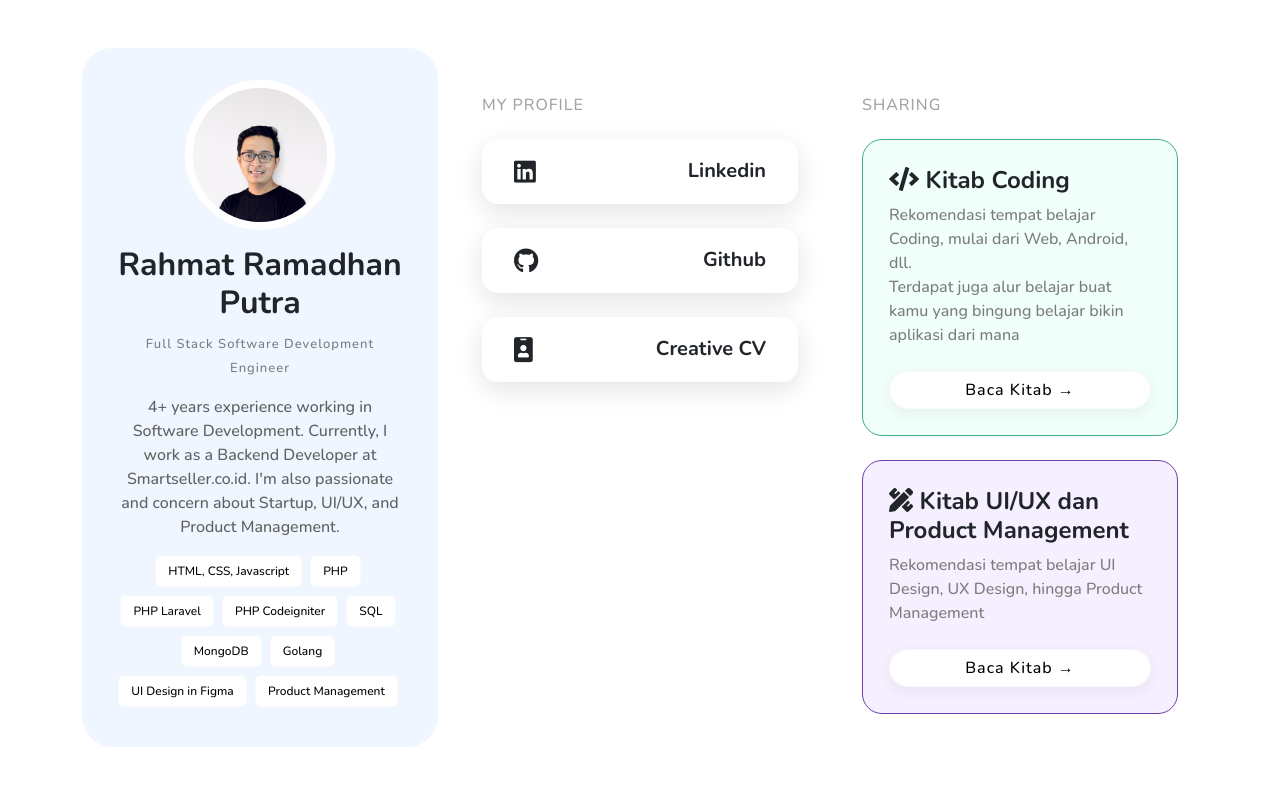
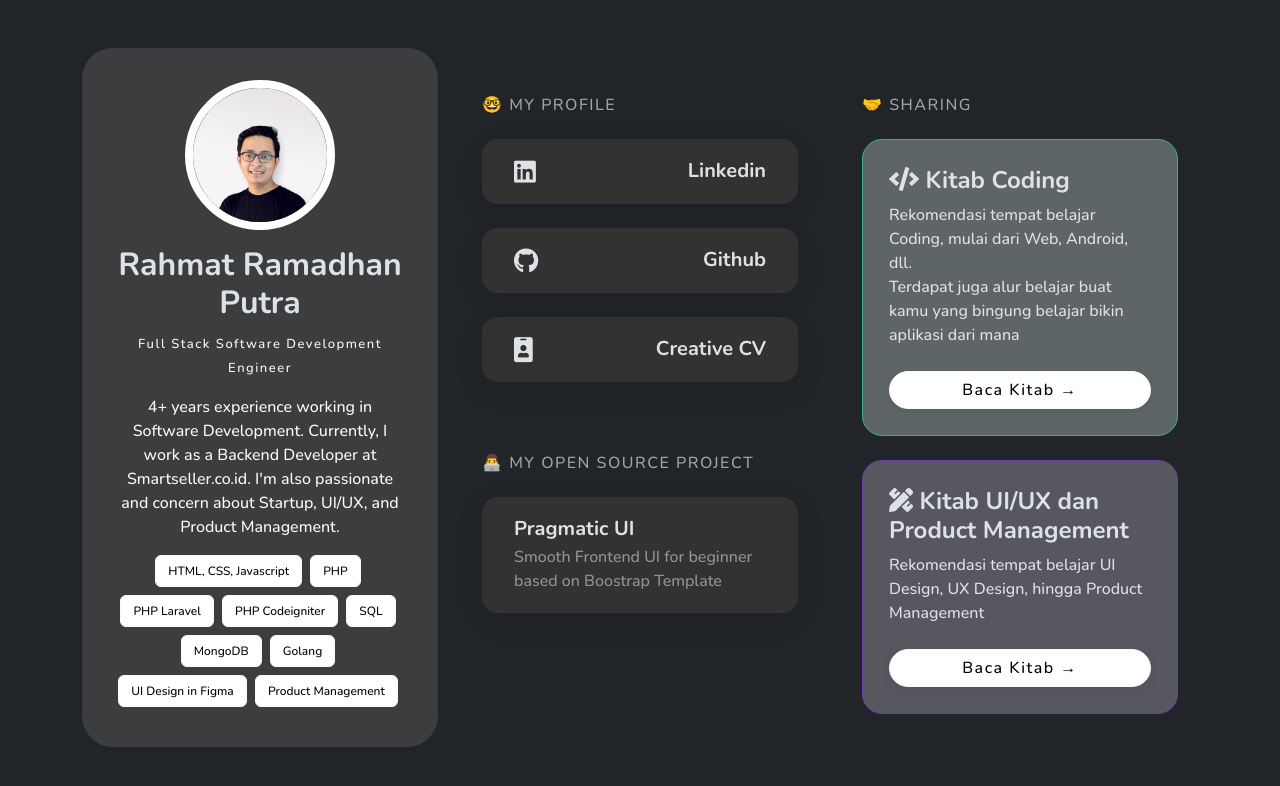
Before and after one commit to rahmatrdn/rahmatrdn.github.io, a plain HTML site: page index.html in a window 1280 px wide. Drawn offline with nearby package versions, Linux system fonts and the light colour scheme.

Commit message:
feat: change theme to dark

```diff
--- a/index.html
+++ b/index.html
@@ -1,5 +1,5 @@
 <!doctype html>
-<html lang="en">
+<html lang="en" data-bs-theme="dark">
 
 <head>
     <meta charset="utf-8">
@@ -13,8 +13,7 @@
         crossorigin="anonymous" />
 
     <!-- Initial Framework CSS Boostrap v5.2.1 -->
-    <link href="https://cdn.jsdelivr.net/npm/bootstrap@5.2.1/dist/css/bootstrap.min.css" rel="stylesheet"
-        integrity="sha384-iYQeCzEYFbKjA/T2uDLTpkwGzCiq6soy8tYaI1GyVh/UjpbCx/TYkiZhlZB6+fzT" crossorigin="anonymous">
+    <link href="https://cdn.jsdelivr.net/npm/bootstrap@5.3.0-alpha1/dist/css/bootstrap.min.css" rel="stylesheet" integrity="sha384-GLhlTQ8iRABdZLl6O3oVMWSktQOp6b7In1Zl3/Jr59b6EGGoI1aFkw7cmDA6j6gD" crossorigin="anonymous">
 
     <!-- Initial Font Nunito from Goggle Fonts -->
     <link rel="preconnect" href="https://fonts.gstatic.com">
@@ -25,7 +24,7 @@
     /* CARDS */
     .card-profile {
         border: none;
-        background-color: #EFF6FF;
+        background-color: #494949b1;
         border-radius: 31px;
     }
 
@@ -33,7 +32,7 @@
         transition: all .2s ease-in-out;
         -webkit-transition: all .2s ease-in-out;
         color: #4f8dcf;
-        background-color: #f9fcff;
+        background-color: #565656;
     }
 
     .card-profile-link:active {
@@ -45,6 +44,7 @@
         border: none;
         box-shadow: 0px 8px 27px rgba(0, 0, 0, 0.11);
         border-radius: 16px;
+        background-color: #323232;
         cursor: pointer;
     }
 
@@ -55,12 +55,12 @@
     }
 
     .card-share.coding {
-        background: #F0FFFA;
+        background: #f0fffa4b;
         border: 1px solid #3FAB87;
     }
 
     .card-share.ui-ux {
-        background: #F6EFFF;
+        background: #f6efff40;
         border: 1px solid #6E3FAB;
     }
 
@@ -73,7 +73,7 @@
     }
 
     .letter-spacing-1 {
-        letter-spacing: 1px;
+        letter-spacing: 1.5px;
     }
 
     .text-grey-small {
@@ -114,10 +114,10 @@
                             <img src="assets/images/me.jpg" alt="" class="img-fluid img-circle">
 
                             <h2 class="mt-3"><b>Rahmat Ramadhan Putra</b></h2>
-                            <span class="text-grey-medium letter-spacing-1" style="font-size: 13px ;">
+                            <span class="text-light letter-spacing-1" style="font-size: 13px ;">
                                 Full Stack Software Development Engineer
                             </span>
-                            <p class="mt-3 text-grey-bold">4+ years experience working in Software Development.
+                            <p class="mt-3 text-light">4+ years experience working in Software Development.
                                 Currently, I work as a Backend
                                 Developer at Smartseller.co.id. I'm also passionate and concern about Startup, UI/UX,
                                 and Product Management.</p>
@@ -142,7 +142,7 @@
                 <div class="col-md-4 mt-5">
 
                     <div class="row mx-2">
-                        <h6 class="letter-spacing-1 text-grey-small mb-4">MY PROFILE</h6>
+                        <h6 class="letter-spacing-1 text-grey-small mb-4">🤓 MY PROFILE</h6>
                         <div class="col-md-12">
                             <div class="card card-profile-link mb-4" onclick="location.href = 'https://www.linkedin.com/in/rahmatrdn/';">
                                 <div class="card-body text-center">
@@ -173,7 +173,20 @@
                                 </div>
                             </div>
                         </div>
+                    </div>
 
+                    <div class="row mx-2 mt-5">
+                        <h6 class="letter-spacing-1 text-grey-small mb-4">👨‍💻 MY OPEN SOURCE PROJECT</h6>
+                        <div class="col-md-12">
+                            <div class="card card-profile-link mb-4" onclick="location.href = 'https://rahmatrdn.github.io/pragmatic-ui/';">
+                                <div class="card-body ">
+                                    <div class="mx-3 py-1">
+                                        <h5 class="mb-1"><strong>Pragmatic UI</strong></h5>
+                                        <p class="mb-0" style="color: rgb(148, 148, 148);">Smooth Frontend UI for beginner based on Boostrap Template</p>
+                                    </div>
+                                </div>
+                            </div>
+                        </div>
                     </div>
                 </div>
 
@@ -181,14 +194,14 @@
                 <div class="col-md-4 my-5">
 
                     <div class="row mx-2">
-                        <h6 class="letter-spacing-1 text-grey-small mb-4">SHARING</h6>
+                        <h6 class="letter-spacing-1 text-grey-small mb-4">🤝 SHARING</h6>
 
                         <!-- Kitab Coding -->
                         <div class="col-md-12 mb-4">
                             <div class="card card-share coding">
                                 <div class="card-body">
                                     <h4><b><i class="fas fa-code"></i> Kitab Coding</b></h4>
-                                    <p class="text-grey-medium">Rekomendasi tempat belajar Coding, mulai dari Web,
+                                    <p class="">Rekomendasi tempat belajar Coding, mulai dari Web,
                                         Android, dll. <br> Terdapat
                                         juga alur belajar buat kamu yang bingung belajar bikin aplikasi dari mana</p>
 
@@ -205,7 +218,7 @@
                             <div class="card card-share ui-ux">
                                 <div class="card-body">
                                     <h4><b><i class="fas fa-pencil-ruler"></i> Kitab UI/UX dan Product Management</b></h4>
-                                    <p class="text-grey-medium">Rekomendasi tempat belajar UI Design, UX Design, hingga Product Management</p>
+                                    <p class="">Rekomendasi tempat belajar UI Design, UX Design, hingga Product Management</p>
 
                                     <div class="d-grid gap-2 mt-4">
                                         <a target="_blank" href="https://docs.google.com/spreadsheets/d/16JnddD9OECvVlce89CHh0Do6vZxkLazVHosx1tVf0PI/edit?usp=sharing" class="btn btn-light btn-md btn-kitab px-4 letter-spacing-1">
@@ -224,12 +237,7 @@
         </div>
     </section>
 
-
-
-
-    <script src="https://cdn.jsdelivr.net/npm/bootstrap@5.2.1/dist/js/bootstrap.bundle.min.js"
-        integrity="sha384-u1OknCvxWvY5kfmNBILK2hRnQC3Pr17a+RTT6rIHI7NnikvbZlHgTPOOmMi466C8"
-        crossorigin="anonymous"></script>
+    <script src="https://cdn.jsdelivr.net/npm/bootstrap@5.3.0-alpha1/dist/js/bootstrap.bundle.min.js" integrity="sha384-w76AqPfDkMBDXo30jS1Sgez6pr3x5MlQ1ZAGC+nuZB+EYdgRZgiwxhTBTkF7CXvN" crossorigin="anonymous"></script>
 </body>
 
 </html>
```
